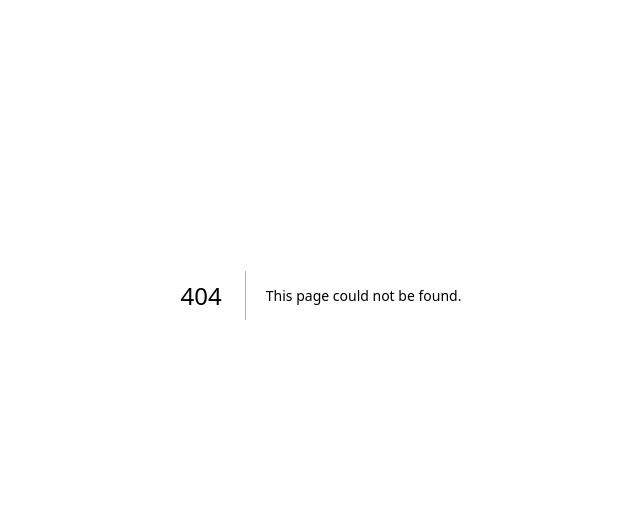
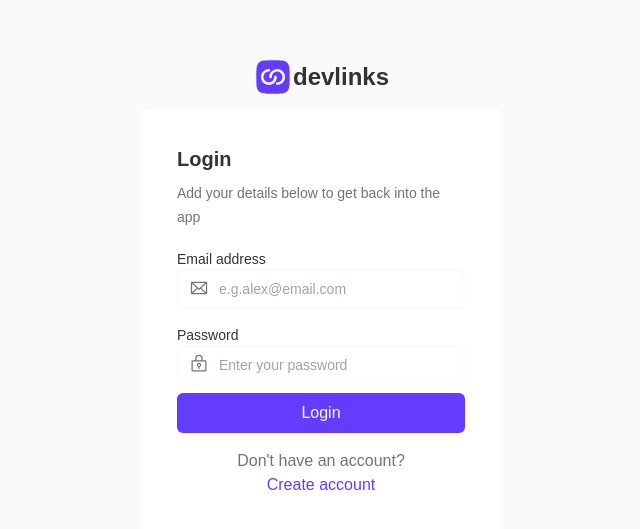
Before and after one commit to Sbtech24/dev-links, a Next.js app: page /auth/login in a window 1280 px wide. Before the commit this address had no page. Shown: the part 105-634 px from the top of the page, without its empty margins (319-959 px from the left). Built offline with nearby package versions, Linux system fonts and the light colour scheme.

Commit message:
feat: add new register page and header component; update dependencies and styles

```diff
--- a/package.json
+++ b/package.json
@@ -9,6 +9,7 @@
     "lint": "next lint"
   },
   "dependencies": {
+    "@phosphor-icons/react": "^2.1.7",
     "next": "14.2.9",
     "react": "^18",
     "react-dom": "^18"
--- /dev/null
+++ b/src/app/auth/login/page.tsx
@@ -0,0 +1,46 @@
+"use client"
+import React from 'react'
+import Link from 'next/link'
+import Image from 'next/image'
+import {Envelope,LockKey} from "@phosphor-icons/react";
+
+const page = () => {
+  return (
+    <div className='max-w-xs sm:max-w-sm mx-auto p-3 md:flex md:flex-col md:gap-3 md:items-center md:justify-center h-screen'>
+        <header className='flex items-center ml-0 '>
+            <Image src={`/devlinks-logo.svg`} alt="" width={40} height={40}/>
+            <h1 className='font-bold text-2xl text-darkGrey'>devlinks</h1>
+        </header>
+
+        <div className='pt-4 sm:bg-white sm:p-9 rounded-md'>
+            <h3 className='font-bold pb-2 text-darkGrey text-xl '>Login</h3>
+            <p className='text-grey pb-2 text-sm leading-6 mb-3'>Add your details below to get back into the app</p>
+
+            <form action="">
+                <label htmlFor="" className='block text-sm text-darkGrey'>Email address</label>
+                <div className="relative w-full ">
+                    <Envelope className="absolute left-3 top-1/3 -translate-y-1" size={20} color='#737373'/>
+                    <input type="email" name="Email address" id="" className='input-style' placeholder='e.g.alex@email.com'/>
+                </div>
+
+                <label htmlFor="password" className='block text-sm pt-4 text-darkGrey'>Password</label>
+                <div className='relative w-full'>
+                    <LockKey className='absolute top-1/3 left-3 -translate-y-1' size={20} color='#737373'/>
+                <input type="password" name="Password" id="" className='input-style' placeholder='Enter your password' />
+
+                    </div>
+
+
+                <button className='text-white bg-purple w-full p-2 mt-2 mb-1 rounded-md'>Login</button>
+            </form>
+
+            <div className='flex flex-col justify-center text-center mt-3'>
+                <p className='text-grey'>Don't have an account?</p>
+                <Link href="/auth/register" className='text-purple '>Create account</Link>
+            </div>
+        </div>
+    </div>
+  )
+}
+
+export default page
--- a/src/app/register/page.tsx
+++ b/src/app/auth/register/page.tsx
@@ -16,14 +16,14 @@ const Register = () => {
 
         <form action="">
             <label htmlFor="" className='block text-sm text-darkGrey '>Email address
-            <input type="email" name="Email address" id="" className='block border-2 border-lightGrey text-sm p-2 rounded-md w-full' placeholder='e.g.alex@email.com'/> </label>
+            <input type="email" name="Email address" id="" className='input-style' placeholder='e.g.alex@email.com'/> </label>
 
             <label htmlFor="create-password" className='block text-sm pt-4 text-darkGrey '>Create password
-            <input type="password" name="create-password" id="" className='block border-2 border-lightGrey text-sm p-2 mb-2 rounded-md w-full' placeholder='At Least .8 characters ' />
+            <input type="password" name="create-password" id="" className='input-style' placeholder='At Least .8 characters ' />
             </label>
 
             <label htmlFor="confirm-password" className='block text-sm pt-4 text-darkGrey '>Confirm password
-            <input type="password" name="confirm-password" id="" className='block border-2 border-lightGrey text-sm p-2 mb-2 rounded-md w-full' placeholder='At Least .8 characters' />
+            <input type="password" name="confirm-password" id="" className='input-style' placeholder='At Least .8 characters' />
             <p>Password must contain at least 8 characters</p>
             </label>
 
--- a/src/app/context/LinkContext.tsx
+++ b/src/app/context/LinkContext.tsx
@@ -56,8 +56,6 @@ export const LinkProvider = ({children}:AppProviderProps)=>{
     setLinks((prevLinks)=>[...prevLinks,newItem])
     console.log(links)
 
-
-
    }
    const handleInput = (e:React.ChangeEvent<HTMLInputElement>)=>{
     setUrl(e.target.value)
--- a/src/app/globals.css
+++ b/src/app/globals.css
@@ -35,6 +35,12 @@ body {
 p{
   color: var(--grey);
 }
+
+
+
+.input-style{
+  @apply h-10 pl-10 block border-2 border-lightGrey text-sm p-2 rounded-md w-full focus:outline-none focus:shadow-lg focus:shadow-purpleHover focus:ring-1 focus:ring-purple
+}
 /*
 @layer utilities {
   .text-balance {
--- a/src/app/login/page.tsx
+++ /dev/null
@@ -1,37 +0,0 @@
-import React from 'react'
-import Link from 'next/link'
-import Image from 'next/image'
-
-const page = () => {
-  return (
-    <div className='max-w-xs sm:max-w-sm mx-auto p-3'>
-        <header className='flex items-center ml-0 '>
-            <Image src={`/devlinks-logo.svg`} alt="" width={40} height={40}/>
-            <h1 className='font-bold text-2xl text-darkGrey'>devlinks</h1>
-        </header>
-
-        <div className='pt-4'>
-            <h3 className='font-bold pb-2 text-darkGrey'>Login</h3>
-            <p className='text-grey pb-2 text-md leading-6 mb-3'>Add your details below to get back into the app</p>
-
-            <form action="">
-                <label htmlFor="" className='block text-sm text-darkGrey'>Email address
-                <input type="email" name="Email address" id="" className='block border-2 border-lightGrey text-sm p-2 rounded-md w-full' placeholder='e.g.alex@email.com'/> </label>
-
-                <label htmlFor="password" className='block text-sm pt-4 text-darkGrey'>Password
-                <input type="password" name="Password" id="" className='block border-2 border-lightGrey text-sm p-2 mb-2 rounded-md w-full' placeholder='Enter your password' />
-                </label>
-
-                <button className='text-white bg-purple w-full p-2 mt-2 mb-1 rounded-md'>Login</button>
-            </form>
-
-            <div className='flex flex-col justify-center text-center mt-3'>
-                <p className='text-grey '>Don't have an account?</p>
-                <Link href="/register" className='text-purple '>Create account</Link>
-            </div>
-        </div>
-    </div>
-  )
-}
-
-export default page
--- a/tailwind.config.ts
+++ b/tailwind.config.ts
@@ -12,7 +12,7 @@ const config: Config = {
         background: "var(--background)",
         foreground: "var(--foreground)",
         purple: "var(--purple)",
-        pupleHover: "var(--purpleHover)",
+        purpleHover: "var(--purpleHover)",
         lightPurple: "var(--light-purple)",
         white: "var(--white)",
         lightGrey: "var(--light-grey)",
```
Also changed, not shown: src/app/components/Header.tsx (renamed from src/app/components/Header.jsx), src/app/preview/page.tsx (renamed from src/app/preview/page.jsx), src/app/profile/page.tsx (renamed from src/app/profile/page.jsx), 1 other file (tests, documents, lock files or other folders).
